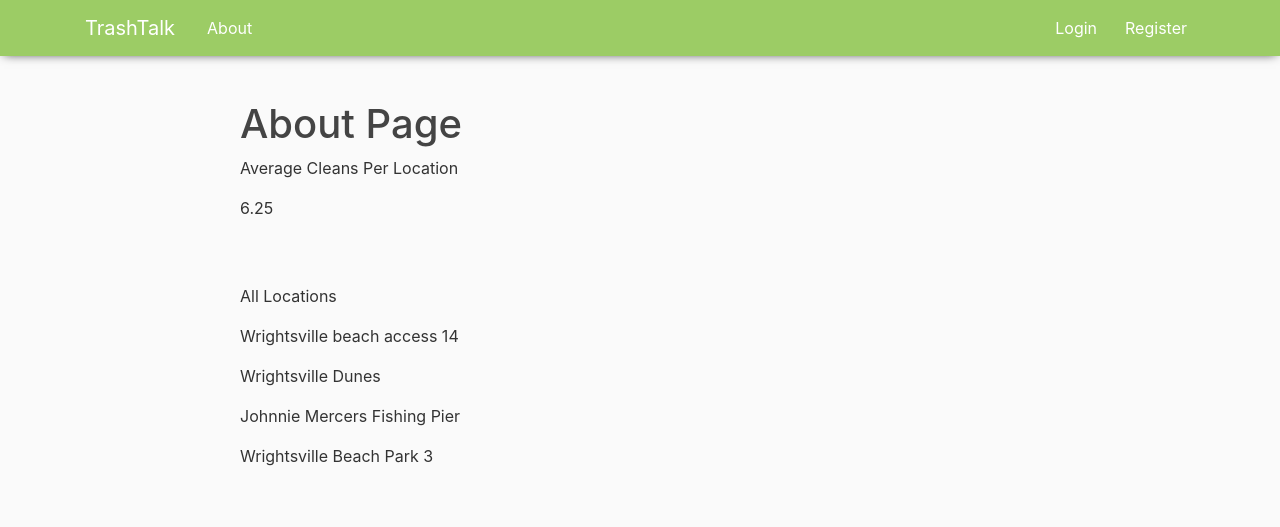
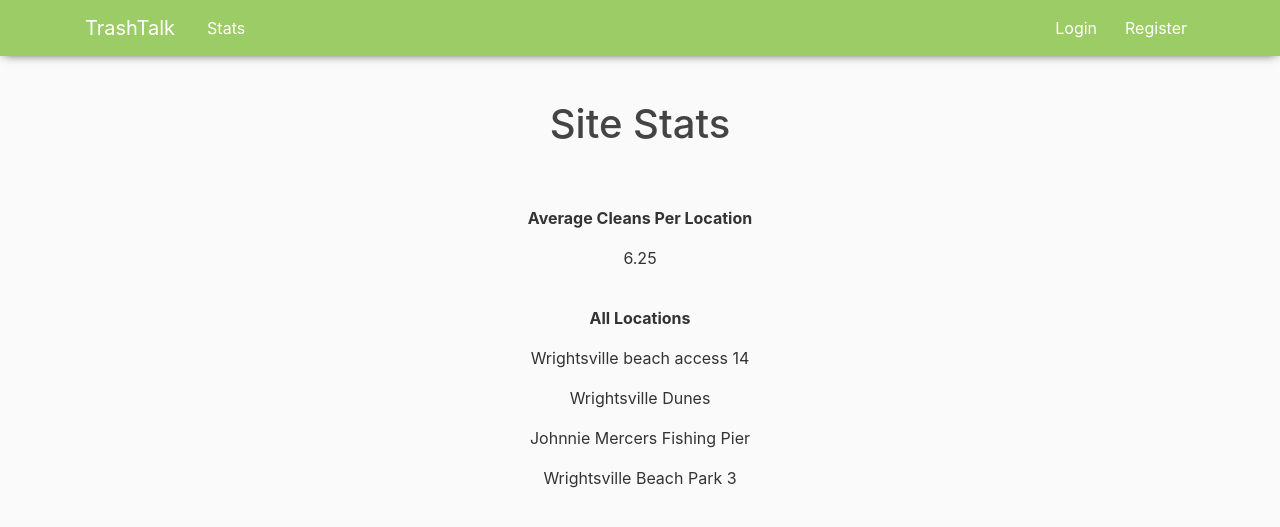
Before and after one commit to Kameron2442/Epic-Project, a Django app: page /about/ in a window 1280 px wide. Shown: the top 527 px of the page. Run offline with Django 3.2, Linux system fonts and the light colour scheme; data comes from the database, SQL or seed files in the repository; some libraries are stand-ins or nearby versions.

Commit message:
Added content to the Stats page which was previously named About

```diff
--- a/blog/templates/blog/about.html
+++ b/blog/templates/blog/about.html
@@ -1,15 +1,28 @@
 {% extends "blog/base.html" %}
 {% block content %}
-    <h1>About Page</h1>
 
-    <p>Average Cleans Per Location</p>
+<style>
+
+    h1{padding-bottom: 30px;}
+
+    .smallt{
+    font-weight: bold;
+    padding-top: 20px;}
+
+    .center-wide{
+        text-align: center;
+    }
+
+</style>
+
+    <h1>Site Stats</h1>
+
+    <p class = "smallt">Average Cleans Per Location</p>
     {% for c in avgCleans %}
     <p>{{c.average}}</p>
     {% endfor %}
 
-    <br>
-    <br>
-    <p>All Locations</p>
+    <p class = "smallt">All Locations</p>
     {% for loc in allLoc %}
     <p>{{loc.l_name}}</p>
     {% endfor %}
--- a/blog/templates/blog/base.html
+++ b/blog/templates/blog/base.html
@@ -28,7 +28,7 @@
           </button>
           <div class="collapse navbar-collapse" id="navbarToggle">
             <div class="navbar-nav mr-auto">
-              <a class="nav-item nav-link" href="{% url 'blog-about' %}">About</a>
+              <a class="nav-item nav-link" href="{% url 'blog-about' %}">Stats</a>
             </div>
             <!-- Navbar Right Side -->
             <div class="navbar-nav">
```
